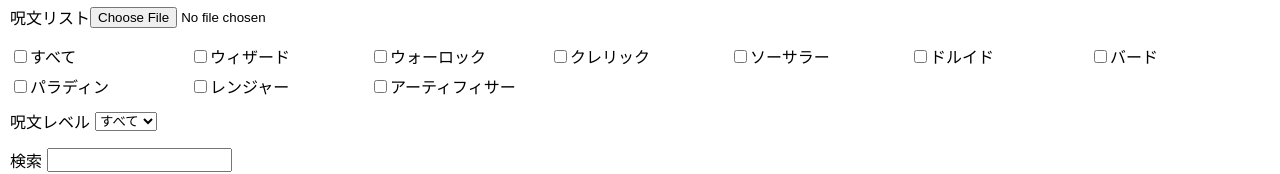
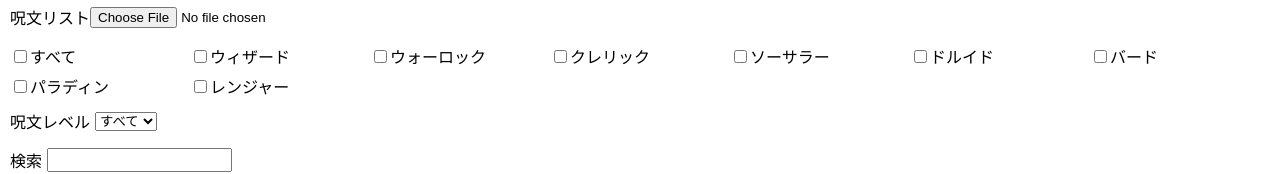
Before and after one commit to uenoma/dndSpells, a React (Create React App) app: page / in a window 1280 px wide. Shown: the top 174 px of the page. Built offline with nearby package versions, Linux system fonts and the light colour scheme.

Commit message:
アーティフィサーのチェックボックス削除

```diff
--- a/src/App.js
+++ b/src/App.js
@@ -14,7 +14,7 @@ function App() {
   const update = (e) => {
 
     var isClass = false;
-    for (var index = 0; index < 10; index++) {
+    for (var index = 0; index < 9; index++) {
       var checkboxId = "selected" + index;
       const element = document.getElementById(checkboxId);
       if (element.checked) {
@@ -116,7 +116,6 @@ function App() {
         <div className='AppSelectButtonItem'><label><input type="checkbox" id="selected6" onChange={(e) => update(e)} />バード</label></div>
         <div className='AppSelectButtonItem'><label><input type="checkbox" id="selected7" onChange={(e) => update(e)} />パラディン</label></div>
         <div className='AppSelectButtonItem'><label><input type="checkbox" id="selected8" onChange={(e) => update(e)} />レンジャー</label></div>
-        <div className='AppSelectButtonItem'><label><input type="checkbox" id="selected9" onChange={(e) => update(e)} />アーティフィサー</label></div>
       </div>
 
       <div className='AppSelectButtons'>
```
